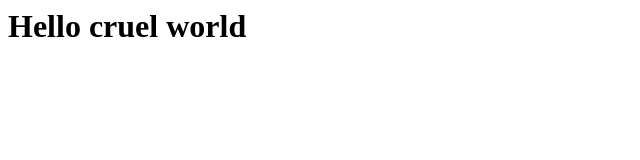
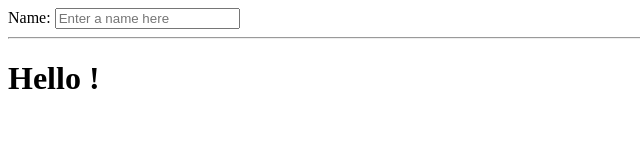
Before and after one commit to zdzisiekcom/timmee, a website: page app/index.html in a window 1280 px wide. Shown: the whole page, without its empty margins (0-640 px from the left). Drawn offline with nearby package versions, Linux system fonts and the light colour scheme.

Commit message:
angular model

```diff
--- a/app/index.html
+++ b/app/index.html
@@ -1 +1,14 @@
-<h1>Hello cruel world</h1>
+<!doctype html>
+<html ng-app>
+  <head>
+    <script src="components/angular/angular.min.js"></script>
+  </head>
+  <body>
+    <div>
+      <label>Name:</label>
+      <input type="text" ng-model="yourName" placeholder="Enter a name here">
+      <hr>
+      <h1>Hello {{yourName}}!</h1>
+    </div>
+  </body>
+</html>
--- a/index.js
+++ b/index.js
@@ -31,7 +31,7 @@ server.route({
 // static route for files
 server.route({
     method: 'GET',
-    path: '/{param}',
+    path: '/{param*}',
     handler:  {
 		directory : {
 			path : 'app'
```
